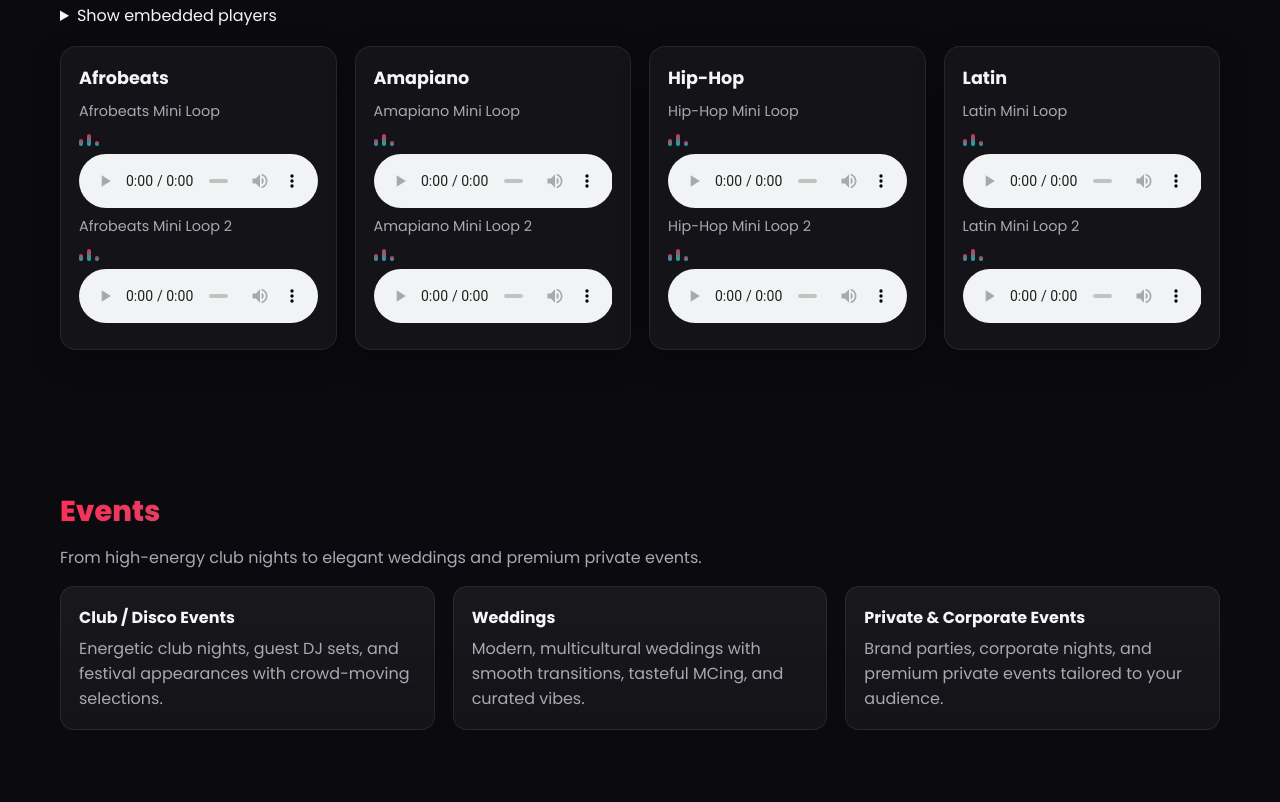
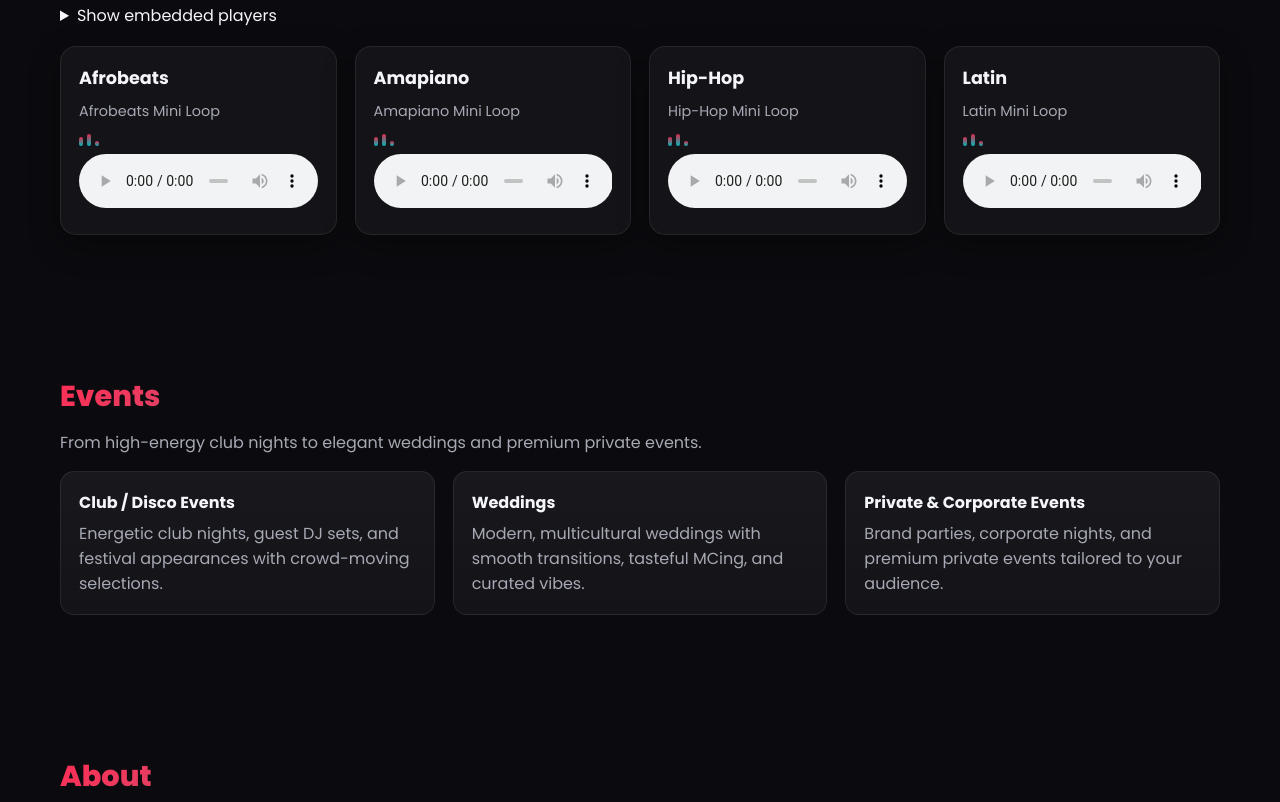
Before and after one commit to babucarr186-ai/Dj-samba-, a plain HTML site: page index.html in a window 1280 px wide. Shown: the part 1038-1840 px from the top of the page. Drawn offline with Linux system fonts and the light colour scheme.

Commit message:
beats: one mini loop per genre (remove duplicate tracks)

```diff
--- a/index.html
+++ b/index.html
@@ -268,22 +268,12 @@
             <div class="eq" aria-hidden="true"><span></span><span></span><span></span></div>
             <audio controls preload="metadata" data-fallback="beat" data-fallback-genre="afrobeats"></audio>
           </div>
-          <div class="track">
-            <span class="track-label">Afrobeats Mini Loop 2</span>
-            <div class="eq" aria-hidden="true"><span></span><span></span><span></span></div>
-            <audio controls preload="metadata" data-fallback="beat" data-fallback-genre="afrobeats"></audio>
-          </div>
         </div>
         <!-- Amapiano -->
         <div class="card">
           <h3>Amapiano</h3>
           <div class="track">
             <span class="track-label">Amapiano Mini Loop</span>
-            <div class="eq" aria-hidden="true"><span></span><span></span><span></span></div>
-            <audio controls preload="metadata" data-fallback="beat" data-fallback-genre="amapiano"></audio>
-          </div>
-          <div class="track">
-            <span class="track-label">Amapiano Mini Loop 2</span>
             <div class="eq" aria-hidden="true"><span></span><span></span><span></span></div>
             <audio controls preload="metadata" data-fallback="beat" data-fallback-genre="amapiano"></audio>
           </div>
@@ -296,22 +286,12 @@
             <div class="eq" aria-hidden="true"><span></span><span></span><span></span></div>
             <audio controls preload="metadata" data-fallback="beat" data-fallback-genre="hiphop"></audio>
           </div>
-          <div class="track">
-            <span class="track-label">Hip-Hop Mini Loop 2</span>
-            <div class="eq" aria-hidden="true"><span></span><span></span><span></span></div>
-            <audio controls preload="metadata" data-fallback="beat" data-fallback-genre="hiphop"></audio>
-          </div>
         </div>
         <!-- Latin -->
         <div class="card">
           <h3>Latin</h3>
           <div class="track">
             <span class="track-label">Latin Mini Loop</span>
-            <div class="eq" aria-hidden="true"><span></span><span></span><span></span></div>
-            <audio controls preload="metadata" data-fallback="beat" data-fallback-genre="latin"></audio>
-          </div>
-          <div class="track">
-            <span class="track-label">Latin Mini Loop 2</span>
             <div class="eq" aria-hidden="true"><span></span><span></span><span></span></div>
             <audio controls preload="metadata" data-fallback="beat" data-fallback-genre="latin"></audio>
           </div>
```
